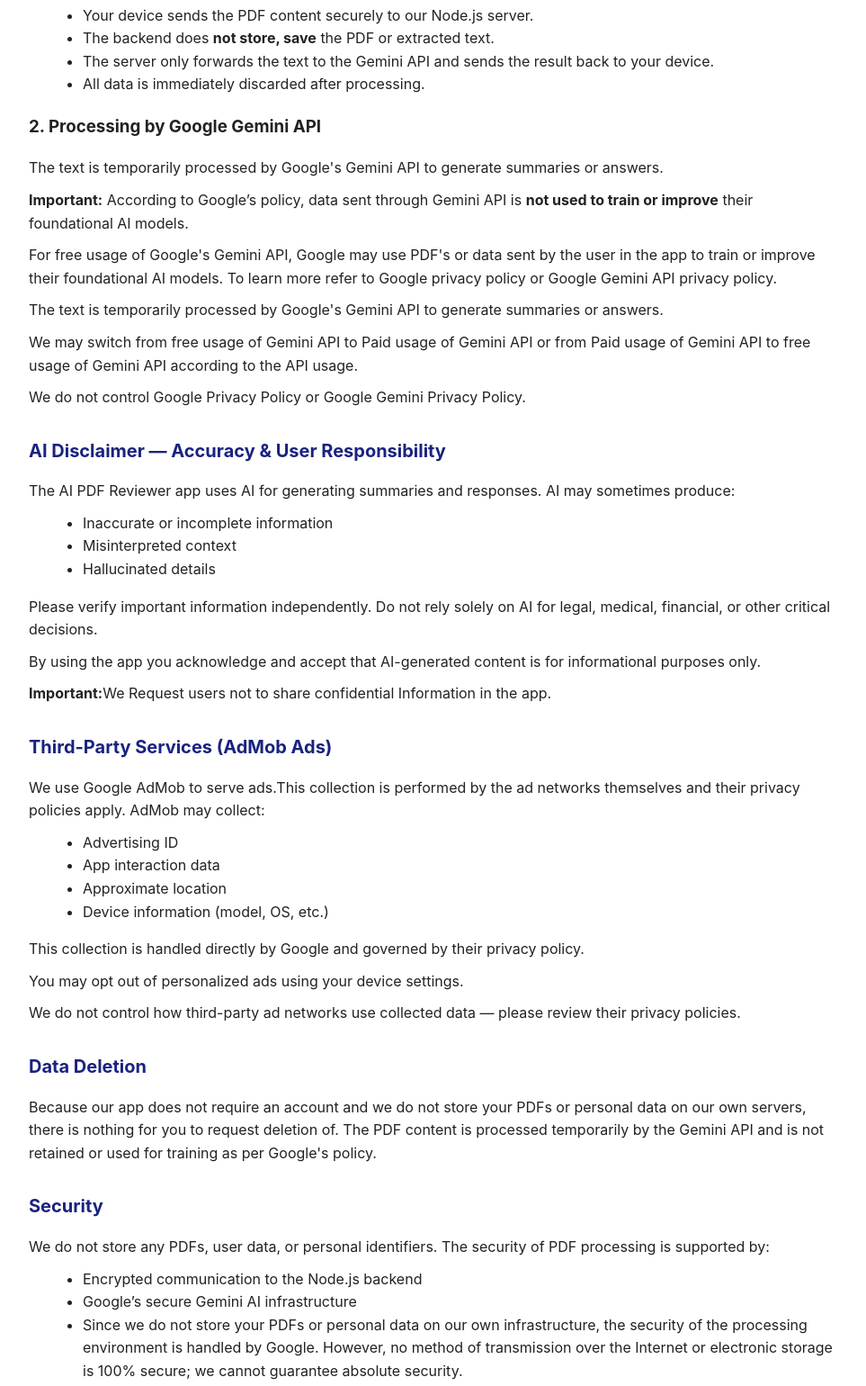
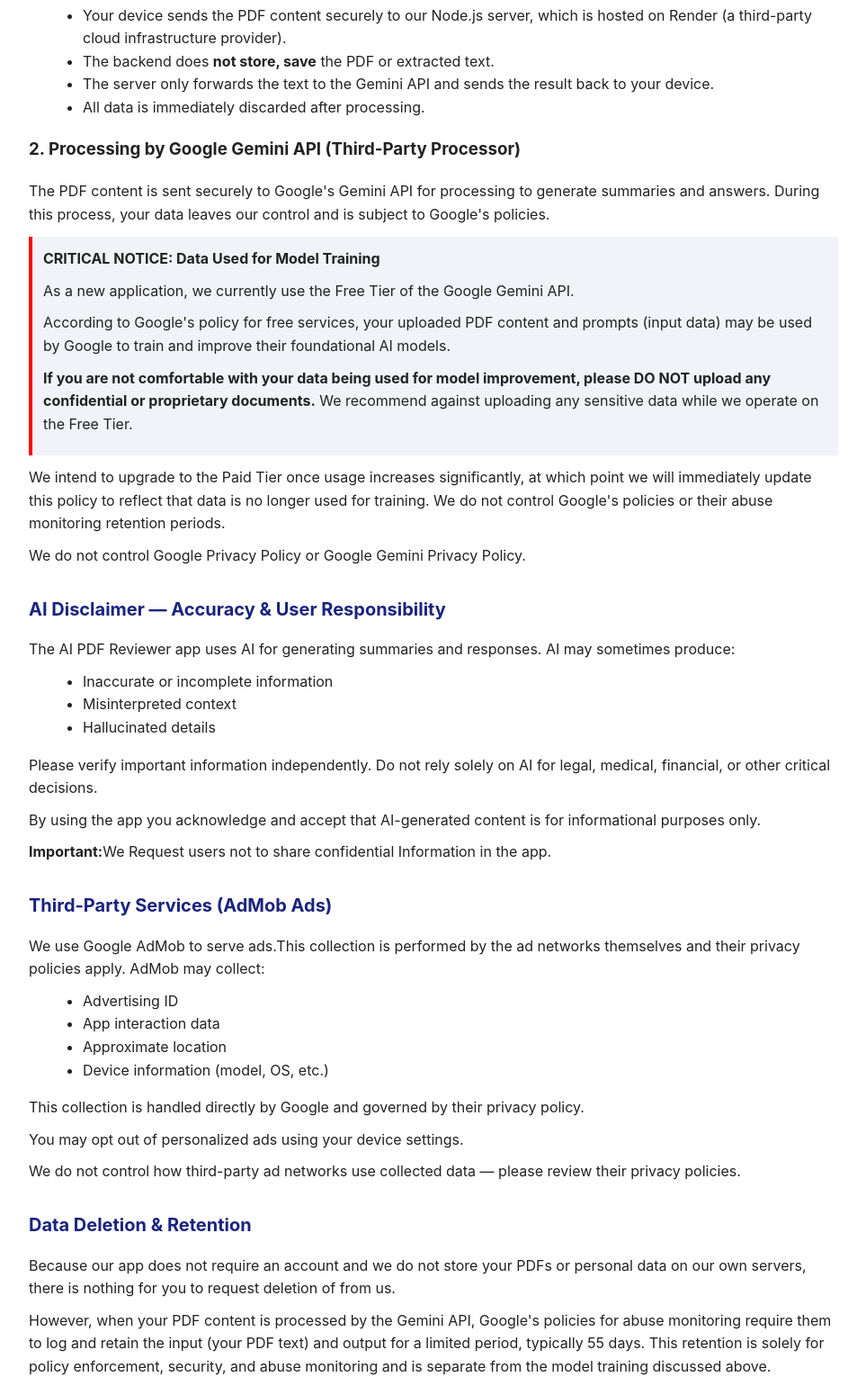
Before and after one commit to varunswaroopvarma/Privacy-Policy, a plain HTML site: page index.html in a window 1280 px wide. Shown: the part 1040-2580 px from the top of the page at 90% size, without its empty margins (158-1121 px from the left). Drawn offline with Linux system fonts and the light colour scheme.

Commit message:
Update index.html

```diff
--- a/index.html
+++ b/index.html
@@ -57,18 +57,23 @@
 
 <h3>1. Temporary Processing (Node.js Backend)</h3>
 <ul>
-  <li>Your device sends the PDF content securely to our Node.js server.</li>
+  <li>Your device sends the PDF content securely to our Node.js server, which is hosted on Render (a third-party cloud infrastructure provider).</li>
   <li>The backend does <strong>not store, save</strong> the PDF or extracted text.</li>
   <li>The server only forwards the text to the Gemini API and sends the result back to your device.</li>
   <li>All data is immediately discarded after processing.</li>
 </ul>
 
-<h3>2. Processing by Google Gemini API</h3>
-<p>The text is temporarily processed by Google's Gemini API to generate summaries or answers.</p>
-<p><strong>Important:</strong> According to Google’s policy, data sent through Gemini API is <strong>not used to train or improve</strong> their foundational AI models.</p>
-<p>For free usage of Google's Gemini API, Google may use PDF's or data sent by the user in the app to train or improve their foundational AI models. To learn more refer to Google privacy policy or Google Gemini API privacy policy. </p>
-<p>The text is temporarily processed by Google's Gemini API to generate summaries or answers.</p>
-<p>We may switch from free usage of Gemini API to Paid usage of Gemini API or from Paid usage of Gemini API to free usage of Gemini API according to the API usage.</p>
+<h3>2. Processing by Google Gemini API (Third-Party Processor)</h3>
+<p>The PDF content is sent securely to Google's Gemini API for processing to generate summaries and answers. During this process, your data leaves our control and is subject to Google's policies.</p>
+
+<div class="note" style="border-left: 4px solid #ff0000;">
+  <strong>CRITICAL NOTICE: Data Used for Model Training</strong>
+  <p>As a new application, we currently use the Free Tier of the Google Gemini API.</p>
+  <p>According to Google's policy for free services, your uploaded PDF content and prompts (input data) may be used by Google to train and improve their foundational AI models.</p>
+  <p><strong>If you are not comfortable with your data being used for model improvement, please DO NOT upload any confidential or proprietary documents.</strong> We recommend against uploading any sensitive data while we operate on the Free Tier.</p>
+</div>
+
+<p>We intend to upgrade to the Paid Tier once usage increases significantly, at which point we will immediately update this policy to reflect that data is no longer used for training. We do not control Google's policies or their abuse monitoring retention periods.</p>
 <p>We do not control Google Privacy Policy or Google Gemini Privacy Policy.</p>
 
 
@@ -96,8 +101,9 @@
 <p>We do not control how third-party ad networks use collected data — please review their privacy policies.</p>
 
 
-<h2>Data Deletion</h2>
-<p>Because our app does not require an account and we do not store your PDFs or personal data on our own servers, there is nothing for you to request deletion of. The PDF content is processed temporarily by the Gemini API and is not retained or used for training as per Google's policy.</p>
+<h2>Data Deletion & Retention</h2>
+<p>Because our app does not require an account and we do not store your PDFs or personal data on our own servers, there is nothing for you to request deletion of from us.</p>
+<p>However, when your PDF content is processed by the Gemini API, Google's policies for abuse monitoring require them to log and retain the input (your PDF text) and output for a limited period, typically 55 days. This retention is solely for policy enforcement, security, and abuse monitoring and is separate from the model training discussed above.</p>
 
 
 <h2>Security</h2>
@@ -115,7 +121,14 @@
 <p>We may update this Privacy Policy when necessary. The latest version will always be available on this page.</p>
 
 <h2>Governing Law</h2>
-<p>This Policy and any disputes related o it will be governed by the laws of India.</p>
+<p>This Policy and any disputes related to it will be governed by the laws of India.</p>
+
+
+<h2>Terms of Service (ToS) & Governing Law</h2>
+<p>This Privacy Policy addresses how we handle your data. Your use of the app is also subject to and governed by our separate **Terms of Service (ToS)**, which outlines important details regarding user responsibility, copyright, intellectual property, and limitations on liability.</p>
+<p>By using the app, you agree to these Terms and Conditions. Please review them carefully.</p>
+<p><strong>Terms of Service Link:</strong> <a href="https://varunswaroopvarma.github.io/ai_pdf_reviewer_termsofservice/" target="_blank">View our full Terms of Service</a></p>
+<p>This Policy and any disputes related to it will be governed by the laws of India.</p>
 
 
 <h2>Contact Us</h2>
```
